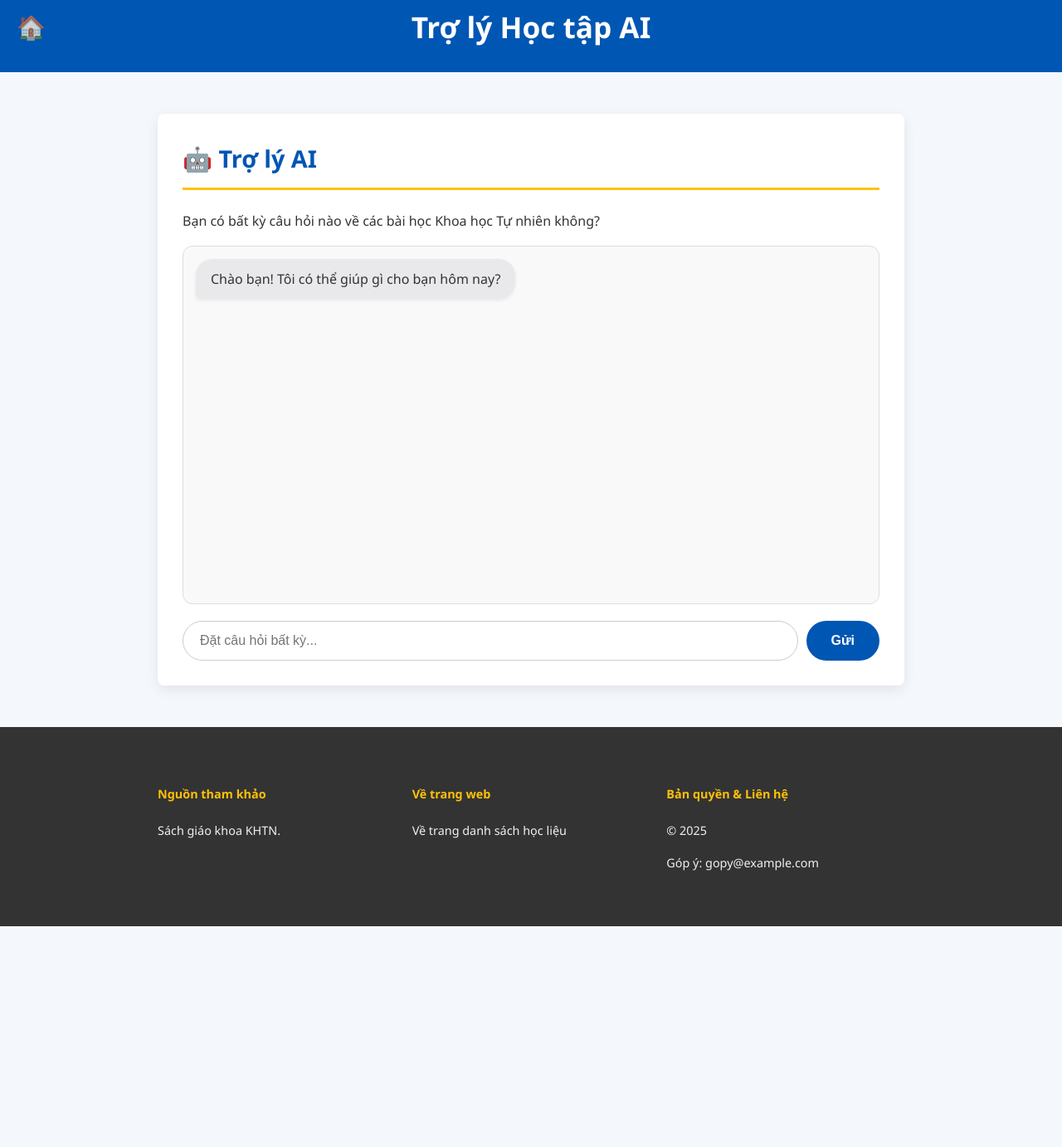
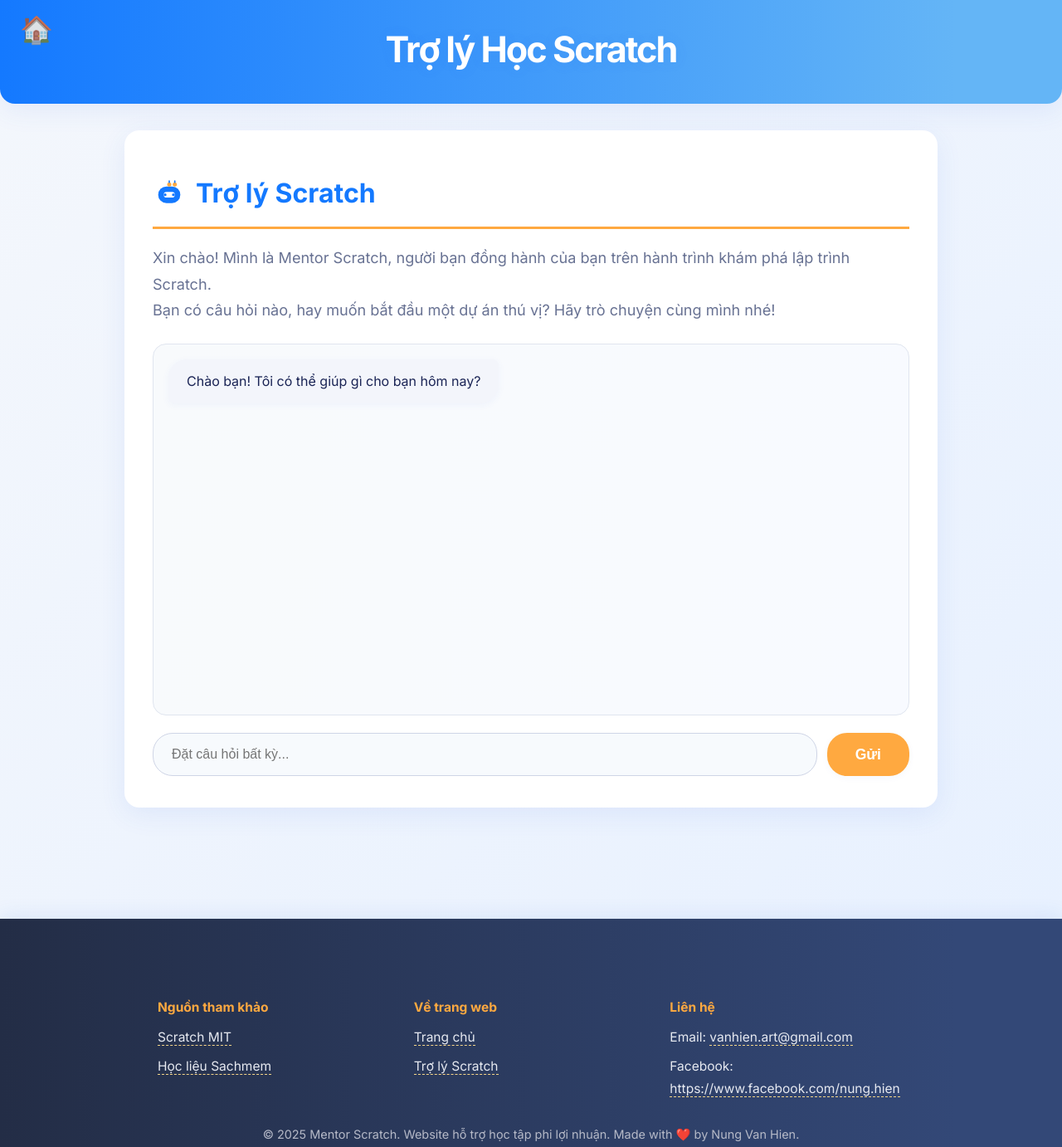
Before and after one commit to vanhien1199-art/Tin9, a website: page scratch3/index.html in a window 1280 px wide. Shown: the part 21-1403 px from the top of the page at 83% size. Before the commit the page ends 1137 px from the top, so only its background shows below. Drawn offline with nearby package versions, Linux system fonts and the light colour scheme.

Commit message:
Update index.html

```diff
--- a/scratch3/index.html
+++ b/scratch3/index.html
@@ -3,122 +3,283 @@
 <head>
     <meta charset="UTF-8">
     <meta name="viewport" content="width=device-width, initial-scale=1.0">
-    <title>Trợ lý AI - Hỏi đáp</title>
-
+    <title>Trợ lý Scratch - Hỏi đáp</title>
+    <link rel="preconnect" href="https://fonts.googleapis.com">
+    <link rel="preconnect" href="https://fonts.gstatic.com" crossorigin>
+    <!-- Google Fonts for modern look -->
+    <link href="https://fonts.googleapis.com/css2?family=Inter:wght@400;600;700&display=swap" rel="stylesheet">
     <script src="https://cdn.jsdelivr.net/npm/marked/marked.min.js"></script>
-
-    <script>
-        window.lessonId = 'default';
-        // --- TOÀN BỘ SCRIPT CHATBOT LỖI ĐÃ BỊ XÓA KHỎI ĐÂY ---
-    </script>
 
     <style>
         :root {
-            --primary-color: #0056b3; /* Xanh dương */
-            --secondary-color: #ffc107; /* Vàng */
-            --bg-color: #f4f7fc;
-            --card-bg-color: #ffffff;
-            --text-color: #333;
+            --primary-color: #1479ff;
+            --secondary-color: #ffa940;
+            --bg-gradient-start: #f4f7fc;
+            --bg-gradient-end: #e6f0ff;
+            --card-bg: #fff;
+            --text-main: #1a2455;
+            --text-muted: #687293;
+            --border-radius: 18px;
+            --box-shadow: 0 8px 32px rgba(52,103,217,0.09);
         }
-        body { font-family: 'Segoe UI', Tahoma, Geneva, Verdana, sans-serif; line-height: 1.7; background-color: var(--bg-color); color: var(--text-color); margin: 0; }
-        .container { max-width: 900px; margin: 0 auto; padding: 20px; }
-        header { background-color: var(--primary-color); color: white; padding: 1.5rem 1rem; text-align: center; margin-bottom: 30px; position: relative; }
-        header h1 { margin: 0; font-size: 2.2em; }
-        .card { background-color: var(--card-bg-color); border-radius: 8px; box-shadow: 0 5px 15px rgba(0,0,0,0.08); padding: 30px; margin-bottom: 30px; }
-        h2, h3, h4 { color: var(--primary-color); }
-        h2 { border-bottom: 3px solid var(--secondary-color); padding-bottom: 10px; margin-top: 0; }
-        button { background-color: var(--secondary-color); color: var(--text-color); border: none; padding: 10px 20px; font-size: 1em; border-radius: 5px; cursor: pointer; }
-
-        .home-btn { position: absolute; top: 50%; left: 20px; transform: translateY(-50%); font-size: 28px; color: white; text-decoration: none; opacity: 0.8; }
-
-        /* CSS Chatbot, Footer, Back-to-Top */
-        /* Tôi sẽ sử dụng phiên bản CSS nâng cấp mà thầy/cô thích */
-        #ai-chatbot-card h3, #ai-chatbot-card h2 {
+        html {
+            scroll-behavior: smooth;
+        }
+        body {
+            font-family: 'Inter', 'Segoe UI', Tahoma, Geneva, Verdana, sans-serif;
+            line-height: 1.75;
+            background: linear-gradient(135deg, var(--bg-gradient-start) 0%, var(--bg-gradient-end) 100%);
+            color: var(--text-main);
+            margin: 0;
+        }
+        .container {
+            max-width: 980px;
+            margin: 32px auto;
+            padding: 0 28px 60px;
+        }
+        header {
+            background: linear-gradient(90deg, var(--primary-color), #64b5f6 90%);
+            color: #fff;
+            padding: 2.7rem 1.2rem 1.7rem;
+            text-align: center;
+            border-bottom-left-radius: var(--border-radius);
+            border-bottom-right-radius: var(--border-radius);
+            box-shadow: var(--box-shadow);
+            position: relative;
+        }
+        .home-btn {
+            position: absolute;
+            top: 1.8rem;
+            left: 1.5rem;
+            font-size: 2em;
+            color: #fff;
+            opacity: 0.85;
+            transition: opacity 0.2s, transform 0.2s;
+            text-decoration: none;
+            z-index: 2;
+        }
+        .home-btn:hover {
+            opacity: 1;
+            transform: scale(1.12);
+        }
+        header h1 {
+            font-size: 2.7em;
+            font-weight: 700;
+            margin: 0;
+            letter-spacing: -2px;
+            text-shadow: 0 1px 16px rgba(52,103,217,0.10);
+        }
+        .card {
+            background: var(--card-bg);
+            border-radius: var(--border-radius);
+            box-shadow: var(--box-shadow);
+            padding: 48px 34px 38px;
+            margin-bottom: 42px;
+            transition: box-shadow 0.2s;
+        }
+        .card:hover {
+            box-shadow: 0 8px 40px rgba(52,103,217,0.18);
+        }
+        h2, h3, h4 {
+            color: var(--primary-color);
+            font-weight: 700;
+            margin-bottom: 0.6em;
+        }
+        h2 {
+            font-size: 2em;
+            border-bottom: 3px solid var(--secondary-color);
+            padding-bottom: 12px;
+            margin-top: 0;
+        }
+        button {
+            background: var(--secondary-color);
+            color: #fff;
+            border: none;
+            padding: 12px 34px;
+            font-size: 1.1em;
+            border-radius: 24px;
+            cursor: pointer;
+            font-weight: 600;
+            box-shadow: 0 2px 8px rgba(52,103,217,0.042);
+            transition: background 0.2s, opacity 0.2s;
+        }
+        button:hover {
+            background: #ff822e;
+            opacity: 0.93;
+        }
+        /* Chatbot Section */
+        #ai-chatbot-card h2 {
             display: flex;
             align-items: center;
-            gap: 10px;
-            font-size: 1.8em;
+            gap: 16px;
+            font-size: 2em;
+        }
+        #ai-chatbot-card p {
+            font-size: 1.13em;
+            color: var(--text-muted);
+            margin-bottom: 24px;
         }
         .chat-window {
-            height: 400px;
-            border: 1px solid #ddd;
-            background-color: #f9f9f9;
-            padding: 15px;
-            border-radius: 12px;
+            height: 410px;
+            border: 1px solid #e0e5ef;
+            background: linear-gradient(97deg, #f8fafc 0%, #f8faff 100%);
+            padding: 18px;
+            border-radius: 16px;
             display: flex;
             flex-direction: column;
-            gap: 12px;
+            gap: 16px;
             overflow-y: auto;
             scroll-behavior: smooth;
+            margin-bottom: 21px;
         }
         .chat-message {
-            padding: 12px 18px;
-            border-radius: 20px;
-            max-width: 75%;
-            line-height: 1.5;
-            box-shadow: 0 2px 4px rgba(0,0,0,0.07);
+            padding: 14px 22px;
+            border-radius: 22px;
+            max-width: 80%;
+            font-size: 1em;
+            line-height: 1.55;
+            box-shadow: 0 2px 8px rgba(52,103,217,0.05);
         }
         .ai-message {
-            background-color: #e9e9eb;
-            color: #333;
+            background: #f3f5fb;
+            color: var(--text-main);
             align-self: flex-start;
-            border-bottom-left-radius: 5px;
+            border-bottom-left-radius: 7px;
+            border-top-right-radius: 7px;
         }
         .user-message {
-            background-color: var(--primary-color);
-            color: white;
+            background: linear-gradient(90deg, #1479ff 40%, #409fff 100%);
+            color: #fff;
             align-self: flex-end;
-            border-bottom-right-radius: 5px;
+            border-bottom-right-radius: 7px;
+            border-top-left-radius: 7px;
         }
         .chat-input-area {
             display: flex;
-            gap: 10px;
-            margin-top: 20px;
+            gap: 12px;
+            margin-top: 4px;
         }
         .chat-input-area input {
             flex-grow: 1;
-            border: 1px solid #ccc;
-            border-radius: 25px;
-            padding: 14px 20px;
+            border: 1.3px solid #cfd5e6;
+            border-radius: 24px;
+            padding: 16px 22px;
             font-size: 1em;
-            transition: border-color 0.3s;
+            transition: border-color 0.18s, box-shadow 0.18s;
+            background: #f7fafd;
         }
         .chat-input-area input:focus {
             outline: none;
             border-color: var(--primary-color);
-            box-shadow: 0 0 5px rgba(0,123,255,0.3);
+            box-shadow: 0 0 8px rgba(52,103,217,0.11);
         }
-        .chat-input-area button {
-            border-radius: 25px;
-            font-weight: bold;
-            padding: 0 30px;
-            background-color: var(--primary-color);
-            color: white;
-            font-size: 1em;
-            transition: opacity 0.3s;
+        .site-footer {
+            background: linear-gradient(90deg, #232d46, #334877 90%);
+            color: #e7eaf1;
+            padding: 40px 0 21px;
+            font-size: 0.97em;
+            box-shadow: 0 -4px 22px rgba(52,103,217,0.1);
         }
-        .chat-input-area button:hover { opacity: 0.8; }
-
-        .site-footer { background-color: #333; color: #f1f1f1; padding: 30px 0; font-size: 0.9em; }
-        .footer-grid { display: grid; grid-template-columns: repeat(auto-fit, minmax(250px, 1fr)); gap: 20px; }
-        .site-footer h4 { color: var(--secondary-color); }
-        .site-footer ul { list-style-type: none; padding: 0; }
-        .site-footer a { color: #f1f1f1; text-decoration: none; }
-        #back-to-top-btn { display: none; position: fixed; bottom: 20px; right: 20px; z-index: 999; background-color: var(--secondary-color); color: var(--text-color); cursor: pointer; padding: 10px; border-radius: 50%; font-size: 18px; width: 50px; height: 50px; text-align: center; line-height: 30px; text-decoration: none; border: none;}
+        .footer-grid {
+            display: grid;
+            grid-template-columns: repeat(auto-fit, minmax(250px, 1fr));
+            gap: 26px;
+            max-width: 900px;
+            margin: 0 auto 20px;
+            padding: 0 18px;
+        }
+        .site-footer h4 {
+            color: var(--secondary-color);
+            font-weight: 700;
+        }
+        .site-footer ul {
+            list-style-type: none;
+            padding: 0;
+            margin: 0;
+        }
+        .site-footer li {
+            margin-bottom: 8px;
+        }
+        .site-footer a {
+            color: #e7eaf1;
+            text-decoration: none;
+            border-bottom: 1px dashed #ffd789;
+            transition: color 0.2s;
+        }
+        .site-footer a:hover {
+            color: #ffcd68;
+        }
+        .footer-note {
+            text-align: center;
+            color: #b6bac8;
+            margin-top: 15px;
+            font-size: 0.93em;
+        }
+        #back-to-top-btn {
+            display: none;
+            position: fixed;
+            bottom: 26px;
+            right: 24px;
+            z-index: 999;
+            background: var(--secondary-color);
+            color: var(--text-main);
+            cursor: pointer;
+            padding: 14px 18px;
+            border-radius: 50px;
+            font-size: 1.4em;
+            box-shadow: 0 2px 16px rgba(52,103,217,0.13);
+            transition: background 0.2s, opacity 0.2s;
+        }
+        #back-to-top-btn:hover {
+            background: #ff822e;
+            opacity: 0.93;
+        }
+        @media only screen and (max-width: 700px) {
+            .container { padding: 0 8px 60px; }
+            .card { padding: 20px 10px; }
+            .chat-window { padding: 8px; }
+            .chat-input-area input { padding: 10px 14px; }
+        }
+        @media only screen and (max-width: 440px) {
+            .chat-window { height: 260px; }
+            .card { padding: 10px; }
+            header { padding: 1.1rem 0.3rem; }
+            header h1 { font-size: 1.6em; }
+            .chat-input-area button { padding: 0 10px; font-size: 0.9em; }
+        }
     </style>
 </head>
 <body id="page-top">
     <header>
         <a href="/" class="home-btn" title="Về trang chủ">🏠</a>
-        <h1>Trợ lý Học tập AI</h1>
+        <h1>Trợ lý Học Scratch</h1>
     </header>
 
     <div class="container">
         <section id="ai-chatbot-card" class="card">
-            <h2>🤖 Trợ lý AI</h2>
-            <p>Bạn có bất kỳ câu hỏi nào về các bài học Khoa học Tự nhiên không?</p>
+           <h2>
+  <span style="display:inline-flex;align-items:center;">
+    <svg width="40" height="40" viewBox="0 0 48 48" fill="none" style="margin-right:12px;vertical-align:middle;">
+      <rect x="8" y="14" width="32" height="24" rx="12" fill="#1479ff"/>
+      <rect x="16" y="22" width="16" height="8" rx="4" fill="#fff"/>
+      <circle cx="18" cy="26" r="2" fill="#1479ff"/>
+      <circle cx="30" cy="26" r="2" fill="#1479ff"/>
+      <rect x="21" y="8" width="6" height="6" rx="3" fill="#ffa940"/>
+      <rect x="29" y="8" width="6" height="6" rx="3" fill="#ffa940"/>
+      <rect x="23" y="5" width="2" height="4" rx="1" fill="#1479ff"/>
+      <rect x="31" y="5" width="2" height="4" rx="1" fill="#1479ff"/>
+    </svg>
+    Trợ lý Scratch
+  </span>
+</h2>
+            <p>
+                Xin chào! Mình là Mentor Scratch, người bạn đồng hành của bạn trên hành trình khám phá lập trình Scratch.<br>
+                Bạn có câu hỏi nào, hay muốn bắt đầu một dự án thú vị? Hãy trò chuyện cùng mình nhé!
+            </p>
             <div id="chat-window" class="chat-window">
-                <div class="chat-message ai-message">Chào bạn! Tôi có thể giúp gì cho bạn hôm nay?</div>
+                <div class="chat-message ai-message">
+                    Chào bạn! Tôi có thể giúp gì cho bạn hôm nay?
+                </div>
             </div>
             <div class="chat-input-area">
                 <input type="text" id="user-input" placeholder="Đặt câu hỏi bất kỳ...">
@@ -134,19 +295,45 @@
     // Script cho các chức năng chung (Footer, Back-to-Top)
     document.addEventListener('DOMContentLoaded', function() {
         const backToTopBtn = document.getElementById("back-to-top-btn");
-        if(backToTopBtn){
-            window.onscroll = () => {
-                backToTopBtn.style.display = (document.body.scrollTop > 100 || document.documentElement.scrollTop > 100) ? "block" : "none";
-            };
-        }
+        window.onscroll = () => {
+            backToTopBtn.style.display = (document.body.scrollTop > 100 || document.documentElement.scrollTop > 100) ? "block" : "none";
+        };
 
         const footer = document.querySelector('.site-footer');
         if (footer) {
-             footer.innerHTML = `<div class="container"><div class="footer-grid"><div><h4>Nguồn tham khảo</h4><ul><li>Sách giáo khoa KHTN.</li></ul></div><div><h4>Về trang web</h4><ul><li><a href="/">Về trang danh sách học liệu</a></li></ul></div><div><h4>Bản quyền & Liên hệ</h4><p>&copy; ${new Date().getFullYear()}</p><p>Góp ý: <a href="mailto:gopy@example.com">gopy@example.com</a></p></div></div></div>`;
+            footer.innerHTML = `
+                <div class="container">
+                    <div class="footer-grid">
+                        <div>
+                            <h4>Nguồn tham khảo</h4>
+                            <ul>
+                                <li><a href="https://scratch.mit.edu/" target="_blank">Scratch MIT</a></li>
+                                <li><a href="https://hoclieu.sachmem.vn/" target="_blank">Học liệu Sachmem</a></li>
+                            </ul>
+                        </div>
+                        <div>
+                            <h4>Về trang web</h4>
+                            <ul>
+                                <li><a href="/">Trang chủ</a></li>
+                                <li><a href="#ai-chatbot-card">Trợ lý Scratch</a></li>
+                            </ul>
+                        </div>
+                        <div>
+                            <h4>Liên hệ</h4>
+                            <ul>
+                                <li>Email: <a href="mailto:vanhien.art@gmail.com">vanhien.art@gmail.com</a></li>
+                                <li>Facebook: <a href="https://www.facebook.com/nung.hien" target="_blank">https://www.facebook.com/nung.hien</a></li>
+                            </ul>
+                        </div>
+                    </div>
+                    <div class="footer-note">
+                        © 2025 Mentor Scratch. Website hỗ trợ học tập phi lợi nhuận. Made with ❤️ by Nung Van Hien.
+                    </div>
+                </div>
+            `;
         }
     });
     </script>
-
     <script src="../shared/chatbot.js"></script>
 </body>
 </html>
```
